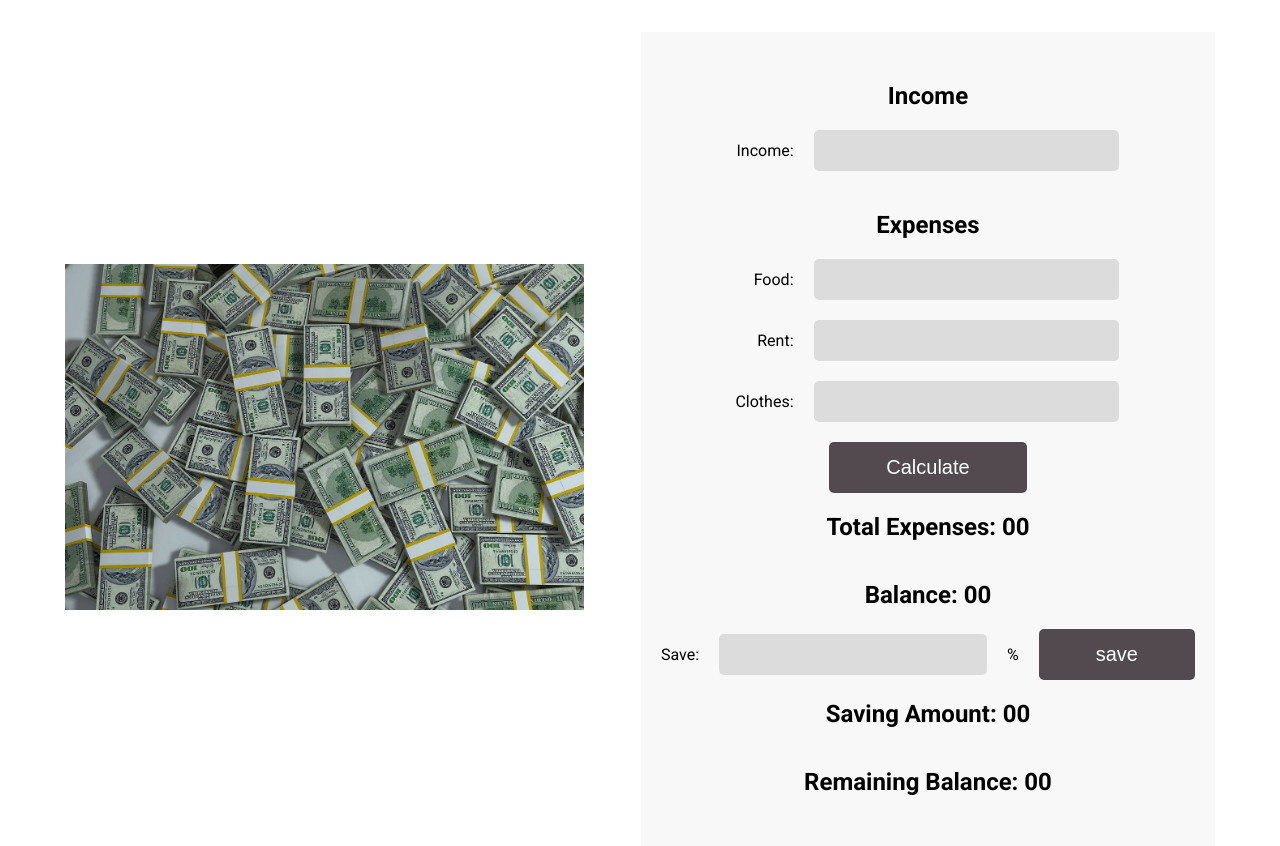
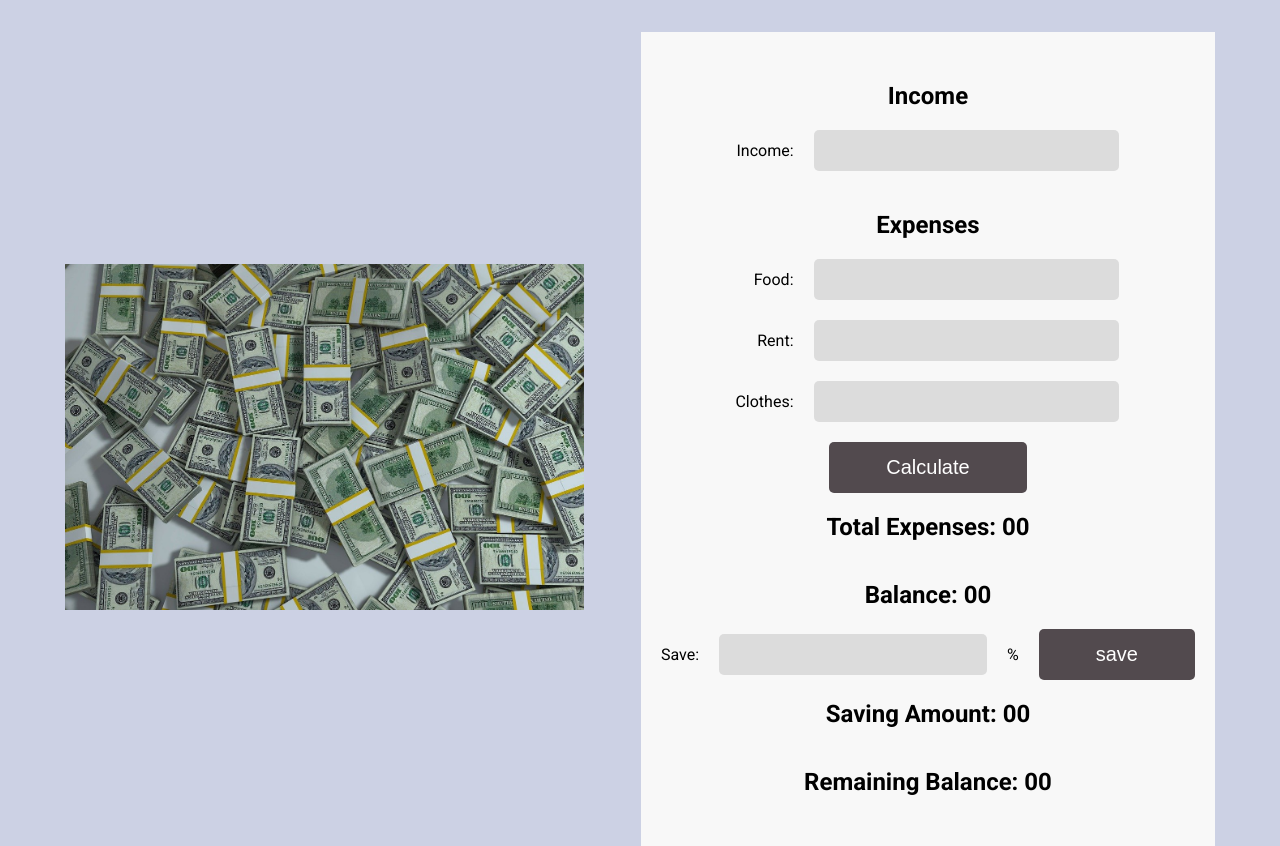
Before and after one commit to Kutubuddin1/money-master, a plain HTML site: page index.html in a window 1280 px wide. Shown: the part 102-948 px from the top of the page. Drawn offline with Linux system fonts and the light colour scheme.

Commit message:
background_color added

```diff
--- a/style.css
+++ b/style.css
@@ -9,7 +9,7 @@
 body {
   width: 100%;
   font-family: "Roboto", sans-serif;
-
+  background-color: #CCD1E4;
 }
 input:focus {
   outline: none;
```
